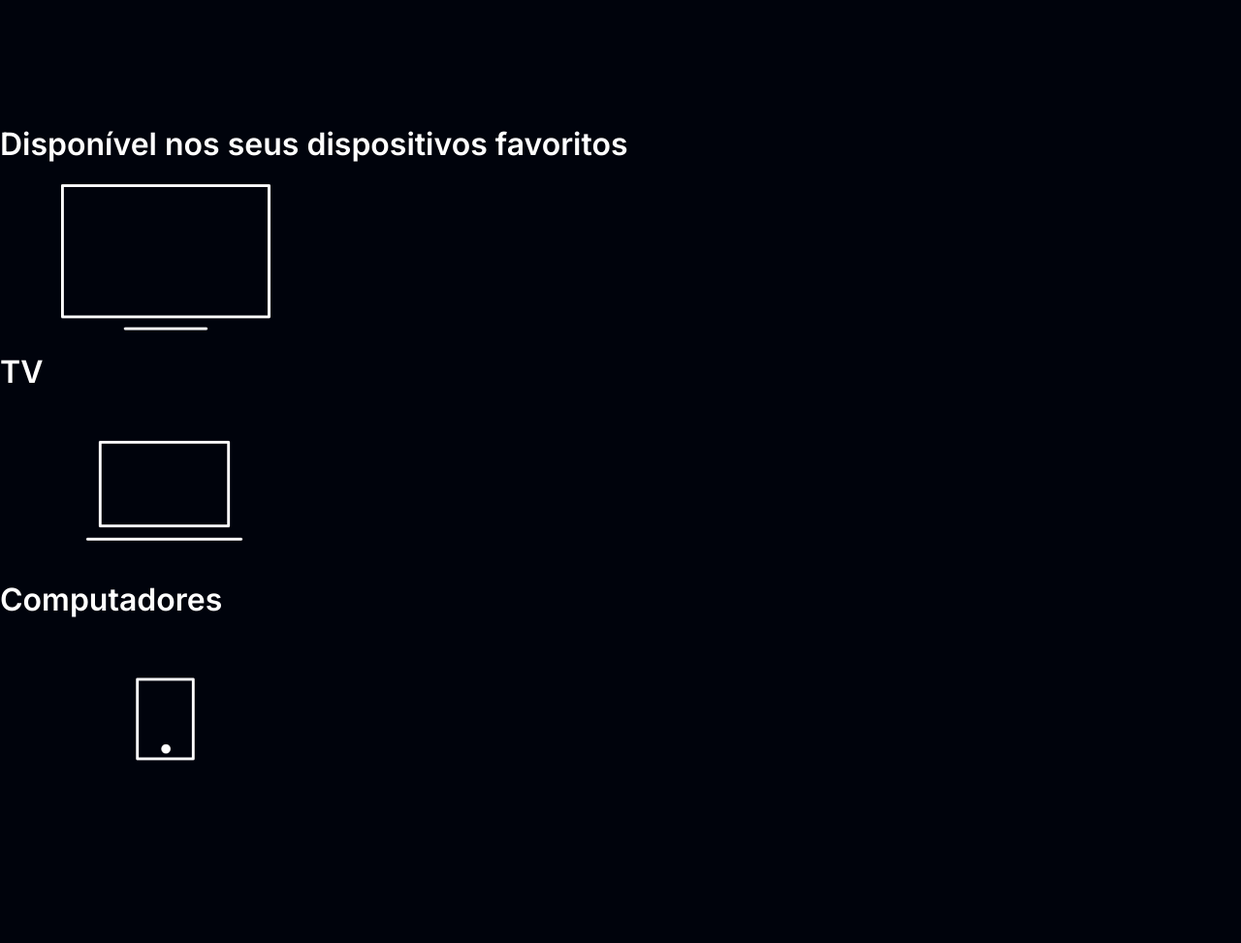
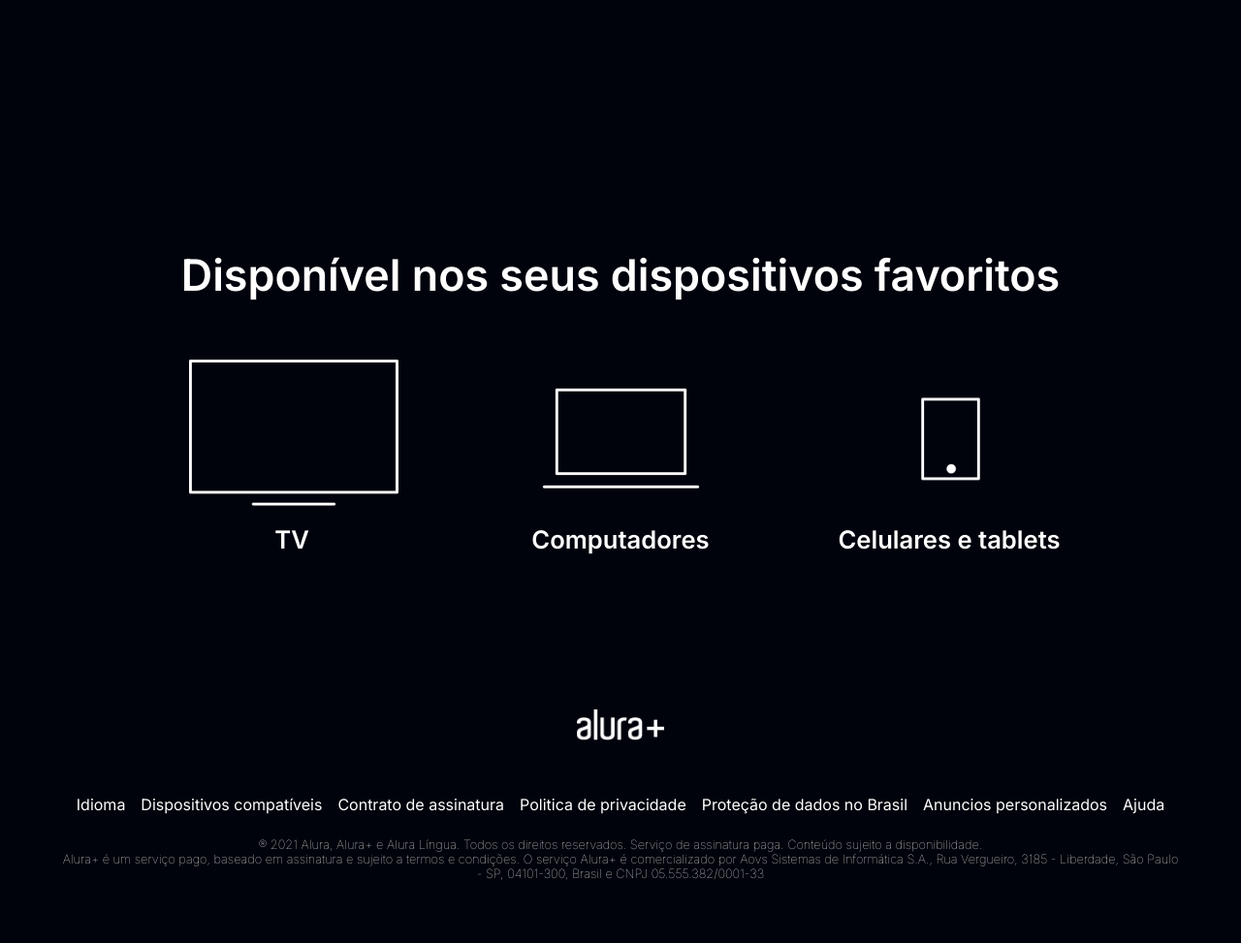
Before and after one commit to BellinixD/alura-plus, a plain HTML site: page index.html in a window 1280 px wide. Shown: the part 2263-3236 px from the top of the page at 97% size. Before the commit the page ends 3136 px from the top, so only its background shows below. Drawn offline with Linux system fonts and the light colour scheme.

Commit message:
finalizacao

```diff
--- a/index.html
+++ b/index.html
@@ -44,23 +44,38 @@
             </div>
         </div>
         <div>
-            <h1>Disponível nos seus dispositivos favoritos</h1>
-            <div>
-                <div>
+            <h1 class="geral__div__5__h1">Disponível nos seus dispositivos favoritos</h1>
+            <div class="geral__div__5__div">
+                <div class="geral__div__5__div1__itens">
                     <img src="./assets/tv.png" alt="">
                     <h1>TV</h1>
                 </div>
-                <div>
+                <div class="geral__div__5__div1__itens">
                     <img src="./assets/computador.png" alt="">
                     <h1>Computadores</h1>
                 </div>
-                <div>
+                <div class="geral__div__5__div1__itens">
                     <img src="./assets/celular.png" alt="">
                     <h1>Celulares e tablets</h1>
                 </div>
             </div>
         </div>
     </main>
-    <footer></footer>
+    <footer class="rodape">
+        <img class="rodape__img" src="./assets/Logo.png" alt="Logo Alura+">
+        <div class="rodape__links">
+            <a class="rodape__links__a" href="">Idioma</a>
+            <a class="rodape__links__a" href="">Dispositivos compatíveis</a>
+            <a class="rodape__links__a" href="">Contrato de assinatura</a>
+            <a class="rodape__links__a" href="">Politica de privacidade</a>
+            <a class="rodape__links__a" href="">Proteção de dados no Brasil</a>
+            <a class="rodape__links__a" href="">Anuncios personalizados</a>
+            <a class="rodape__links__a" href="">Ajuda</a>
+        </div>
+        <div class="rodape__text">
+            <p class="rodape__p">® 2021 Alura, Alura+ e Alura Língua. Todos os direitos reservados. Serviço de assinatura paga. Conteúdo sujeito a disponibilidade.</p>
+            <p class="rodape__p">Alura+ é um serviço pago, baseado em assinatura e sujeito a termos e condições. O serviço Alura+ é comercializado por Aovs Sistemas de Informática S.A., Rua Vergueiro, 3185 - Liberdade, São Paulo - SP, 04101-300, Brasil e CNPJ 05.555.382/0001-33</p>
+        </div>
+    </footer>
 </body>
 </html>
--- a/styles/style.css
+++ b/styles/style.css
@@ -169,3 +169,56 @@ body {
     font-size: 1rem;
     line-height: 1.5rem;
 }
+
+.geral__div__5__h1 {
+    text-align: center;
+    font-size: 2.8rem;
+    padding: 10% 10% 3% 10%;
+}
+
+.geral__div__5__div {
+    display: flex;
+    justify-content: center;
+    padding: 0 0 10% 0;
+}
+
+.geral__div__5__div1__itens {
+    display: flex;
+    flex-direction: column;
+    text-align: center;
+    font-size: 0.8rem;
+}
+
+.rodape {
+    display: flex;
+    flex-direction: column;
+    gap: 1.5rem;
+    align-items: center;
+    font-family: 'Inter', sans-serif;
+}
+
+.rodape__img {
+    width: 7%;
+    padding: 2.5%;
+}
+
+.rodape__links {
+    display: flex;
+    gap: 1rem;
+}
+
+.rodape__links__a {
+    text-decoration: none;
+    color: #FFFFFF;
+    font-size: 1rem;
+}
+
+.rodape__text {
+    padding: 0% 5% 5% 5%;
+}
+
+.rodape__p {
+    text-align: center;
+    font-size: 0.8rem;
+    font-weight: 100;
+}
```
Also changed, not shown: assets/Logo.png (added).
